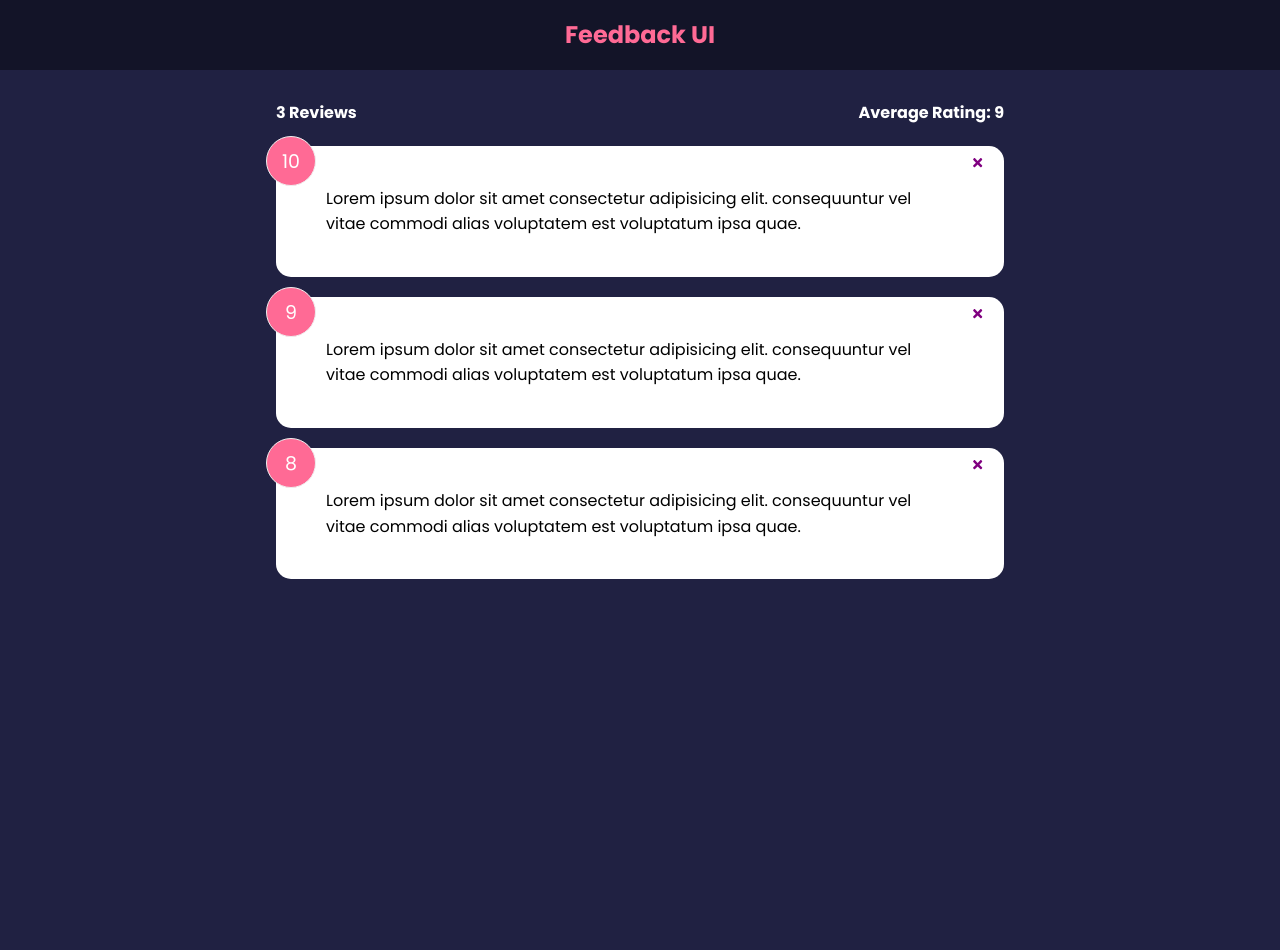
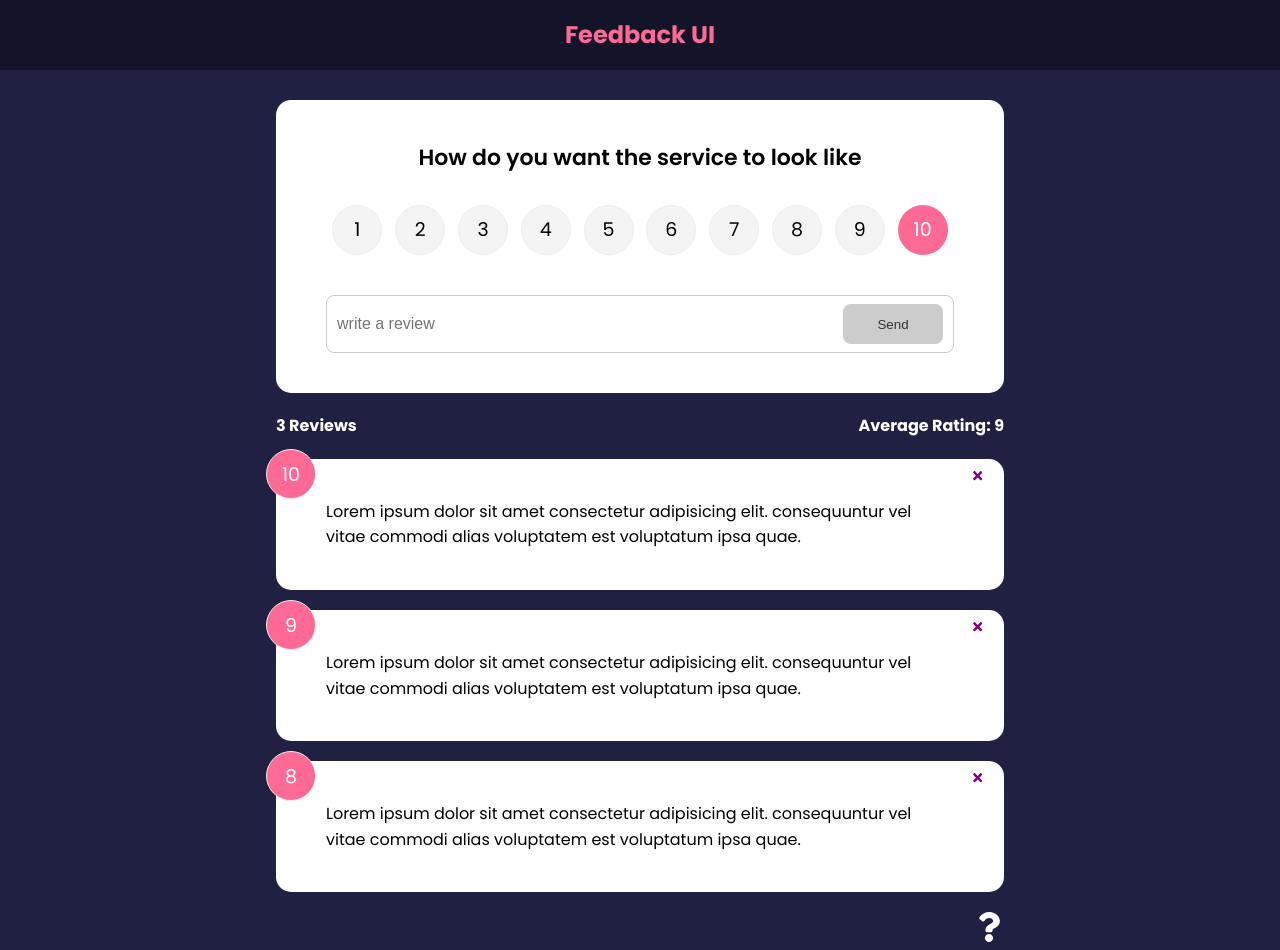
Before and after one commit to AkshathaHebba/feedbacklog-app, a React (Create React App) app: page / in a window 1280 px wide. Before the commit the page ends 800 px from the top, so only its background shows below. Built offline with nearby package versions, Linux system fonts and the light colour scheme.

Commit message:
Updating files

```diff
--- a/package.json
+++ b/package.json
@@ -6,10 +6,13 @@
     "@testing-library/jest-dom": "^5.16.4",
     "@testing-library/react": "^13.3.0",
     "@testing-library/user-event": "^13.5.0",
+    "framer-motion": "^4.1.17",
     "react": "^18.2.0",
     "react-dom": "^18.2.0",
     "react-icons": "^4.4.0",
+    "react-router-dom": "^6.3.0",
     "react-scripts": "5.0.1",
+    "uuid": "^8.3.2",
     "web-vitals": "^2.1.4"
   },
   "scripts": {
--- a/src/App.js
+++ b/src/App.js
@@ -1,23 +1,47 @@
 import { useState } from 'react'
+import {BrowserRouter as Router, Route, Routes,NavLink} from 'react-router-dom'
+//Browser Router - Html file history API to keep our UI with url
 import Header from './components/Header'
 import FeedbackStats from "./components/FeedbackStats";
 import FeedbackData from './data/FeedbackData'
 import FeedbackList from "./components/FeedbackList"
+import FeedbackForm from "./components/FeedbackForm"
+import { v4 as uuidv4} from 'uuid'
+import AboutPage from "./pages/AboutPage";
+import AboutIconLink from './components/AboutIconLink'
+import Card from './components/shared/Card'
+import Post from "./components/Post";
+
 function App() {
   const [feedback,setFeedback] = useState(FeedbackData)
+  const addFeedBack = (newFeedBack) => {
+      newFeedBack.id = uuidv4()
+    setFeedback([newFeedBack,...feedback])
+
+  }
   const deleteFeedback = (id) =>{
     if(window.confirm('Are you sure you want to delete?')){
       setFeedback(feedback.filter((item) => item.id !== id))
     }
   }
   return (
-      <>
+      <Router>
       <Header />
-        <div className='container'>
-          <FeedbackStats feedback={feedback}/>
-          <FeedbackList feedback={feedback} handleDelete={deleteFeedback}/>
-        </div>
-      </>
+          <Routes>
+              <Route exact path='/' element = {
+                  <div className='container'>
+                      <FeedbackForm handleAdd={addFeedBack}/>
+                      <FeedbackStats feedback={feedback}/>
+                      <FeedbackList feedback={feedback} handleDelete={deleteFeedback}/>
+                      <AboutIconLink/>
+                  </div>
+              }>
+              </Route>
+              <Route path='/post/:id/:name' element={<Post/>}> Post</Route>
+             <Route path='/about' element={<AboutPage/>}> This is about</Route>
+          </Routes>
+      </Router>
+
   );
 }
 
--- /dev/null
+++ b/src/components/AboutIconLink.jsx
@@ -0,0 +1,16 @@
+import {FaQuestion} from 'react-icons/fa'
+import {Link} from 'react-router-dom'
+
+function AboutIconLink(){
+    return(
+        <div className='about-link'>
+            <Link to={{
+                //Use object instead defined with pathNmae
+                pathname:'/about',
+            }}>
+                <FaQuestion size={30}/>
+            </Link>
+        </div>
+    )
+}
+export default AboutIconLink;
--- /dev/null
+++ b/src/components/FeedbackForm.jsx
@@ -0,0 +1,52 @@
+import Card from './shared/Card'
+import Button from './shared/Button'
+import RatingSelect from "./RatingSelect";
+import { useState } from 'react'
+
+function FeedbackForm({handleAdd}){
+    const [text,setText] = useState('');
+    const [rating,setRating] = useState(10);
+    const [btnDisabled,setbtnDisabled] = useState(true);
+    const [message,setMessage] = useState('');
+
+    const handleTextChange = (e) => {
+        if(text === ''){
+            setbtnDisabled(true)
+            setMessage(null)
+        }else if(text !== '' && text.trim().length <= 10){
+            setMessage('Text must be atleast 10 characters')
+            setbtnDisabled(true)
+        }else{
+            setMessage(null)
+            setbtnDisabled(false)
+        }
+        setText(e.target.value);
+    }
+    //Called when submit is clicked
+    const handleSubmit = (e) =>{
+        e.preventDefault();//prevent the default behaviour -> submitting into actual file
+        if(text.trim().length > 10){
+            //creating a object
+            const newFeedBack = {
+                text: text,
+                rating: rating
+            }
+            handleAdd(newFeedBack);
+            setText('');
+        }
+    }
+return(
+    <Card>
+        <form onSubmit={handleSubmit}>
+            <h2>How do you want the service to look like</h2>
+            <RatingSelect select={(rating)=> setRating(rating)}></RatingSelect>
+            <div className='input-group'>
+                <input onChange={handleTextChange} type='text' value={text} placeholder='write a review'/>
+                <Button type='Submit' version='secondary' isDisabled={btnDisabled} > Send </Button>
+            </div>
+            {message && <div className='message'>{message}</div>}
+        </form>
+    </Card>
+)
+}
+export default FeedbackForm;
--- a/src/components/FeedbackList.jsx
+++ b/src/components/FeedbackList.jsx
@@ -1,5 +1,6 @@
 
 import FeedbackItem from './FeedbackItem'
+import {motion, AnimatePresence} from 'framer-motion'
 import PropTypes from 'prop-types'
 
 function FeedbackList({feedback,handleDelete}) {
@@ -7,14 +8,24 @@ function FeedbackList({feedback,handleDelete}) {
   if ((!feedback || feedback.length === 0)) {
     return <p>No Feedback Yet</p>
   }
-
     return (
         <div className='feedback-list'>
+            <AnimatePresence>
                 {feedback.map((item) => (
+                    <motion.div key={item.id} intial={{opacity:0}} animate={{opacity:1}} exit={{opacity:0}}>
                         <FeedbackItem key={item.id} item={item} handleDelete={handleDelete} />
+                    </motion.div>
                 ))}
+            </AnimatePresence>
         </div>
     )
+  // return (
+  //   <div className='feedback-list'>
+  //     {feedback.map((item) => (
+  //       <FeedbackItem key={item.id} item={item} handleDelete={handleDelete} />
+  //     ))}
+  //   </div>
+  // )
 }
 FeedbackList.propType = {
   feedback: PropTypes.arrayOf(
--- /dev/null
+++ b/src/components/Post.jsx
@@ -0,0 +1,19 @@
+import {Navigate,useNavigate} from 'react-router-dom'
+function Post(){
+    const status = 200;
+    const navigate = useNavigate();
+    const onClick = () =>{
+        console.log('hello');
+        navigate('/about');
+    }
+    if(status === 400){
+        return <Navigate to='/notfound'></Navigate>
+    }
+    return(
+        <div>
+            <h1> POST}</h1>
+            <button onClick={onClick}>Click Me</button>
+        </div>
+    )
+}
+export default Post
--- /dev/null
+++ b/src/components/RatingSelect.jsx
@@ -0,0 +1,26 @@
+import { useState } from 'react'
+function RatingSelect({select}){
+    const [selected,setSelected] = useState(10)
+    const handleChange = (e) =>{
+        setSelected(+e.currentTarget.value);
+        select(+e.currentTarget.value);
+    }
+    return(
+        <ul className='rating'>
+            {Array.from({ length: 10 }, (_, i) => (
+                <li key={`rating-${i + 1}`}>
+                    <input
+                        type='radio'
+                        id={`num${i + 1}`}
+                        name='rating'
+                        value={i + 1}
+                        onChange={handleChange}
+                        checked={selected === i + 1}
+                    />
+                    <label htmlFor={`num${i + 1}`}>{i + 1}</label>
+                </li>
+            ))}
+        </ul>
+    )
+}
+export default RatingSelect;
--- /dev/null
+++ b/src/components/shared/Button.jsx
@@ -0,0 +1,20 @@
+import PropTypes from "prop-types"
+function Button({children,version,type,isDisabled}){
+    return(
+        <button type={type} disabled={isDisabled} className={`btn btn-${version}`}>
+            {children}
+        </button>
+    )
+}
+export default Button
+Button.defaultProps = {
+    version:'primary',
+    type: 'button',
+    isDisabled: false
+}
+Button.propTypes = {
+    children: PropTypes.node.isRequired,
+    version: PropTypes.string,
+    type: PropTypes.string,
+    isDisabled: PropTypes.bool,
+}
--- a/src/index.css
+++ b/src/index.css
@@ -5,6 +5,7 @@
   margin: 0;
   padding: 0;
 }
+
 
 body {
   font-family: 'Poppins', sans-serif;
--- /dev/null
+++ b/src/pages/AboutPage.jsx
@@ -0,0 +1,16 @@
+import Card from '../components/shared/Card'
+import {Link} from 'react-router-dom'
+function AboutPage(){
+    return (
+        <Card>
+        <div className="about">
+            <h1>React Application for FeedBack Application</h1>
+            <p>Version 1.0.0</p>
+            <p>
+              <Link to='/'>Back To Home</Link>
+            </p>
+        </div>
+        </Card>
+    )
+}
+export default AboutPage
```
Also changed, not shown: src/context/FeedbackContext.js (added), 1 other file (tests, documents, lock files or other folders). Lines whose indentation alone changed are shown as unchanged.
